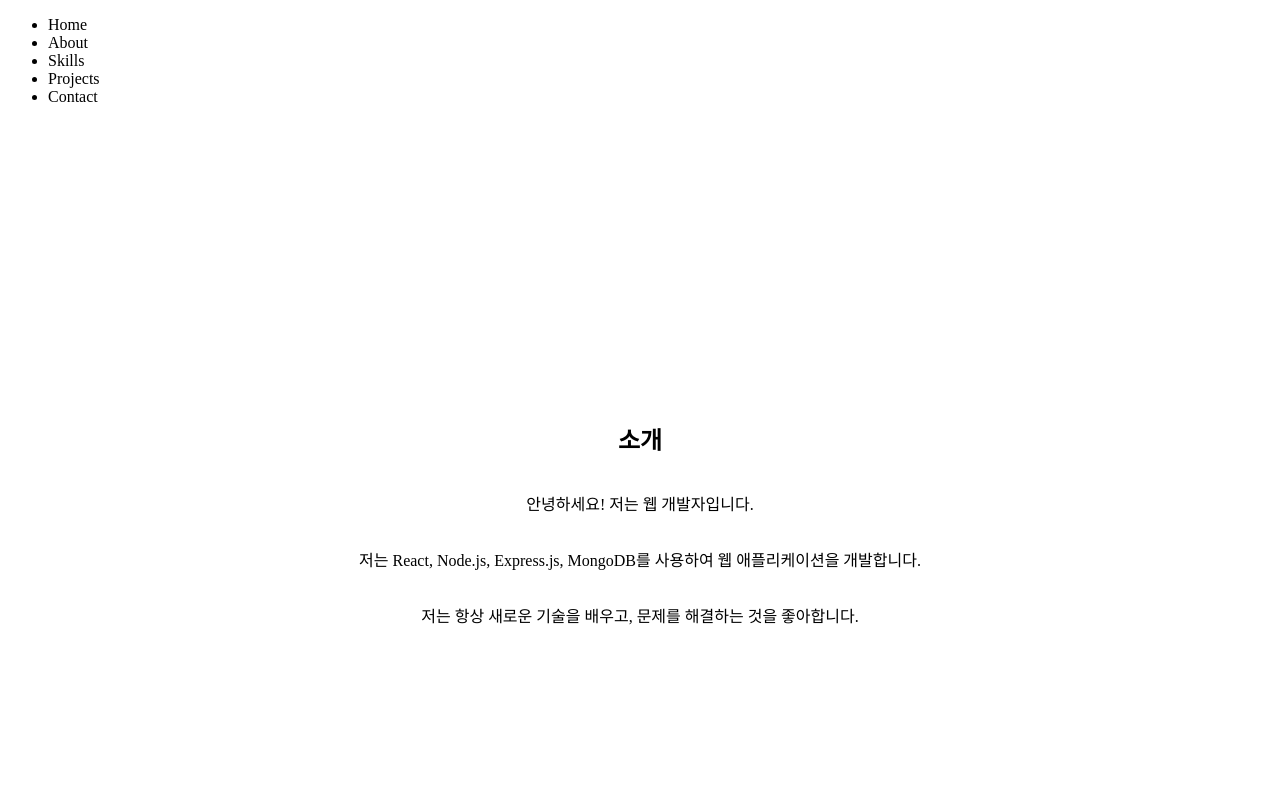
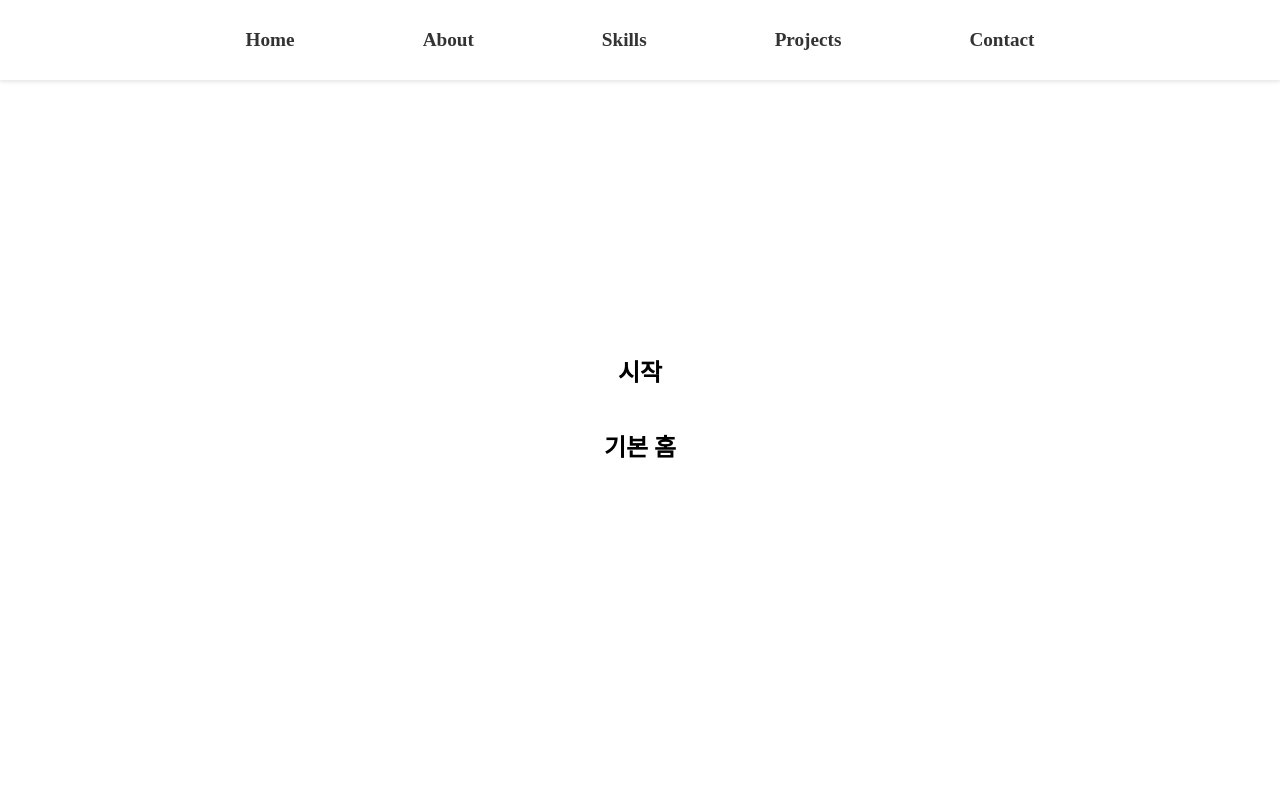
Before and after one commit to noojnooj/noojnooj, a React (Vite) app in the folder client/: page / in a window 1280 px wide. Shown: the top 800 px of the page. Built offline with nearby package versions, Linux system fonts and the light colour scheme.

Commit message:
nav position fixed, css 모듈화

```diff
--- a/client/src/App.tsx
+++ b/client/src/App.tsx
@@ -1,6 +1,7 @@
 import { Route, Routes } from 'react-router-dom';
 
 import { Home } from './pages/Home';
+import './App.css';
 
 function App() {
   return (
--- /dev/null
+++ b/client/src/components/nav/Nav.module.css
@@ -0,0 +1,41 @@
+/* 상단 nav메뉴 스타일 */
+
+.navMenu {
+  position: fixed;
+  top: 0;
+  left: 0;
+  width: 100%;
+  height: 10vh;
+  background-color: #fff;
+  z-index: 1000;
+  box-shadow: 0 2px 4px rgba(0, 0, 0, 0.1);
+}
+
+.navMenu ul {
+  display: flex;
+  justify-content: center;
+  align-items: center;
+  list-style: none;
+  margin: 0;
+  height: 100%;
+  padding: 0;
+}
+
+.navMenu li {
+  margin: 0 4rem;
+  font-size: 1.2rem;
+}
+
+.navMenu li a {
+  text-decoration: none;
+  color: #333;
+  font-weight: bold;
+  cursor: pointer;
+  transition: color 0.3s;
+}
+
+.navMenu li a:hover {
+  color: #007acc;
+}
+
+/* 반응형도 추가해야할듯 fixed때문에 nav안줄어들음 */
--- a/client/src/components/Nav.tsx
+++ b/client/src/components/nav/Nav.tsx
@@ -1,8 +1,9 @@
 import { Link } from "react-scroll"
+import styles from "./Nav.module.css"
 
 // nav버튼들의 id, 이름
 const navButtons = [
-  { id: "home", name: "Home" },
+  { id: "start", name: "Home" },
   { id: "about", name: "About" },
   { id: "skills", name: "Skills" },
   { id: "projects", name: "Projects" },
@@ -11,7 +12,7 @@ const navButtons = [
 
 export function Nav() {
   return (
-    <nav>
+    <nav className={styles.navMenu}>
       <ul>
         {/* button들 li로 감ㅅ싸기 */}
         {navButtons.map(({ id, name }) => (
--- a/client/src/components/sections/AboutSection.tsx
+++ b/client/src/components/sections/AboutSection.tsx
@@ -1,10 +1,10 @@
-import { Section } from "../Section"
+import { Section } from "./Section"
 
 export function About() {
   return (
     <Section id="about" title="소개">
-      <p>안녕하세요! 저는 웹 개발자입니다.</p>
-      <p>저는 React, Node.js, Express.js, MongoDB를 사용하여 웹 애플리케이션을 개발합니다.</p>
+      <p>안녕하세요! 저는 웹 개발자 최멋쟁이입니다.</p>
+      <p>저는 React, Node.js, Express.js를 사용하여 웹 애플리케이션을 개발합니다.</p>
       <p>저는 항상 새로운 기술을 배우고, 문제를 해결하는 것을 좋아합니다.</p>
     </Section>
   )
--- a/client/src/components/sections/ContactSection.tsx
+++ b/client/src/components/sections/ContactSection.tsx
@@ -1,9 +1,10 @@
-import { Section } from "../Section"
+import { Section } from "./Section"
 
 export function Contact() {
   return (
     <Section id="contact" title="연락처">
-      <p>이메일:/</p>
+      <p>이메일:example@example.com</p>
+
     </Section>
 
     )
--- a/client/src/components/sections/ProjectsSection.tsx
+++ b/client/src/components/sections/ProjectsSection.tsx
@@ -1,12 +1,25 @@
-import { Section } from "../Section"
+import { Section } from "./Section"
 
 export function Projects() {
   return (
     <Section id="projects" title="프로젝트">
-      <p>프로젝트 1:</p>
-      <p>프로젝트 2:</p>
-      <p>프로젝트 3:</p>
-      <p>프로젝트 4:</p>
+      <div>
+        <div>
+          <h1>개인 프로젝트</h1>
+          <div>
+            <p>야구 시뮬레이터</p>
+            <p>레시피 검색 사이트</p>
+          </div>
+        </div>
+        <div>
+          <h1>팀 프로젝트</h1>
+          <div>
+            <p>updown 게임</p>
+            <p>팀프로젝트 예시1</p>
+            <p>팀프로젝트 예시2</p>
+          </div>
+        </div>
+      </div>
     </Section>
   )
 }
--- a/client/src/components/sections/SkillsSection.tsx
+++ b/client/src/components/sections/SkillsSection.tsx
@@ -1,4 +1,4 @@
-import { Section } from "../Section"
+import { Section } from "./Section"
 
 export function Skills() {
   return (
--- /dev/null
+++ b/client/src/components/sections/StartSection.tsx
@@ -0,0 +1,9 @@
+import { Section } from "./Section";
+
+export function Start() {
+  return (
+    <Section id="start" title="시작">
+     <h1>기본 홈</h1>
+    </Section>
+  );
+}
--- a/client/src/pages/Home.tsx
+++ b/client/src/pages/Home.tsx
@@ -1,4 +1,5 @@
-import { Nav } from "../components/Nav"
+import { Nav } from "../components/nav/Nav"
+import { Start } from "../components/sections/StartSection"
 import { About } from "../components/sections/AboutSection"
 import { Skills } from "../components/sections/SkillsSection"
 import { Projects } from "../components/sections/ProjectsSection"
@@ -12,6 +13,10 @@ export function Home() {
 
       <div>
        <Nav />
+      </div>
+
+      <div>
+        <Start />
       </div>
 
       <div>
```
Also changed, not shown: client/src/components/sections/Section.tsx (renamed from client/src/components/Section.tsx).
